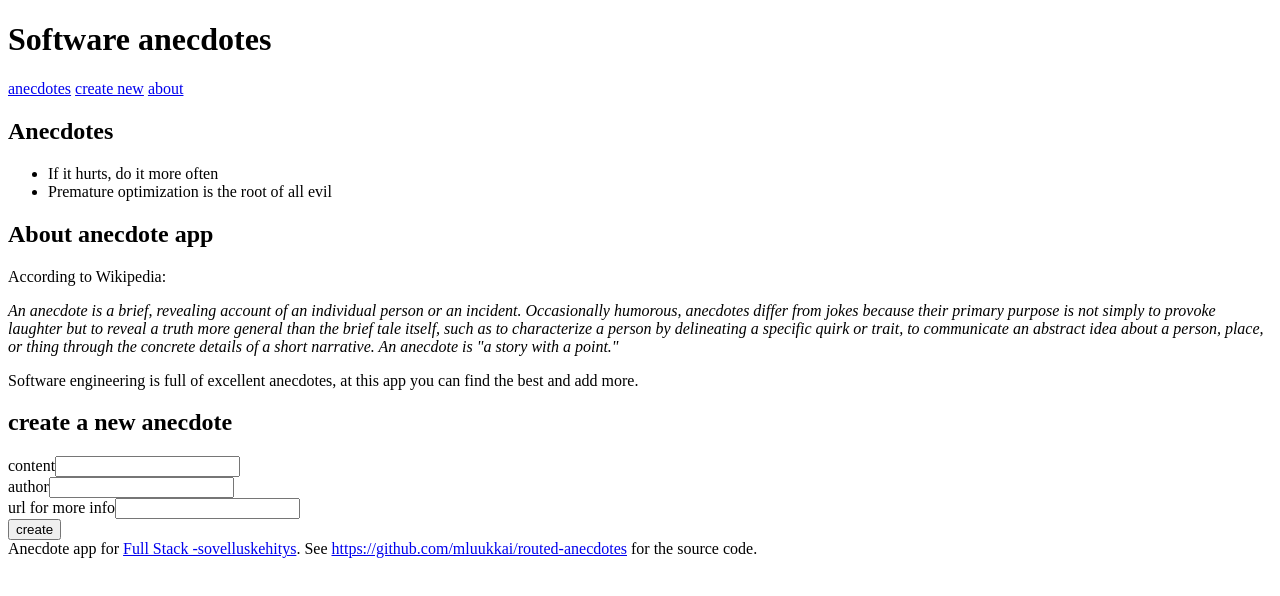
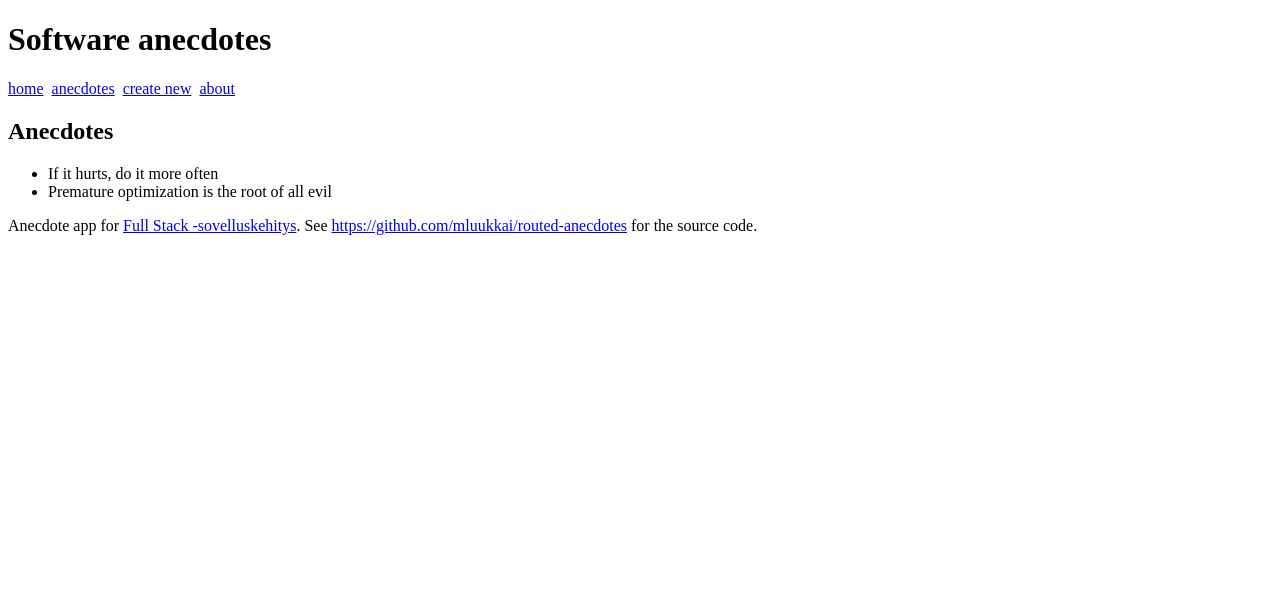
Before and after one commit to FummiTaksi/routed-anecdotes, a React (Create React App) app: page / in a window 1280 px wide. Shown: the top 596 px of the page. Built offline with nearby package versions, Linux system fonts and the light colour scheme.

Commit message:
using routes to navigate in app

```diff
--- a/src/App.js
+++ b/src/App.js
@@ -1,10 +1,22 @@
 import React from 'react'
+import { BrowserRouter as Router, Route, Link } from 'react-router-dom'
 
-const Menu = () => (
+const Menu = (props) => (
   <div>
-    <a href='#'>anecdotes</a>&nbsp;
-    <a href='#'>create new</a>&nbsp;
-    <a href='#'>about</a>&nbsp;
+    <Router>
+      <div>
+        <div>
+          <Link to="/">home</Link> &nbsp;
+          <Link to='/anecdotes'>anecdotes</Link> &nbsp;
+          <Link to ='/create'>create new</Link> &nbsp;
+          <Link to ='/about'>about</Link> &nbsp;
+        </div>
+        <Route exact path="/" render={() => <AnecdoteList anecdotes={props.anecdotes}/>} />
+        <Route exact path="/anecdotes" render ={() => <AnecdoteList anecdotes={props.anecdotes}/>} />
+        <Route exact path="/create" render={() => <CreateNew addNew={props.addNew}/>} />
+        <Route exact path="/about" render={() => <About/>} />
+      </div>
+    </Router>
   </div>
 )
 
@@ -139,10 +151,7 @@
     return (
       <div>
         <h1>Software anecdotes</h1>
-          <Menu />
-          <AnecdoteList anecdotes={this.state.anecdotes} />
-          <About />
-          <CreateNew addNew={this.addNew}/>
+          <Menu anecdotes={this.state.anecdotes} addNew={this.addNew}/>
         <Footer />
       </div>
     );
```
